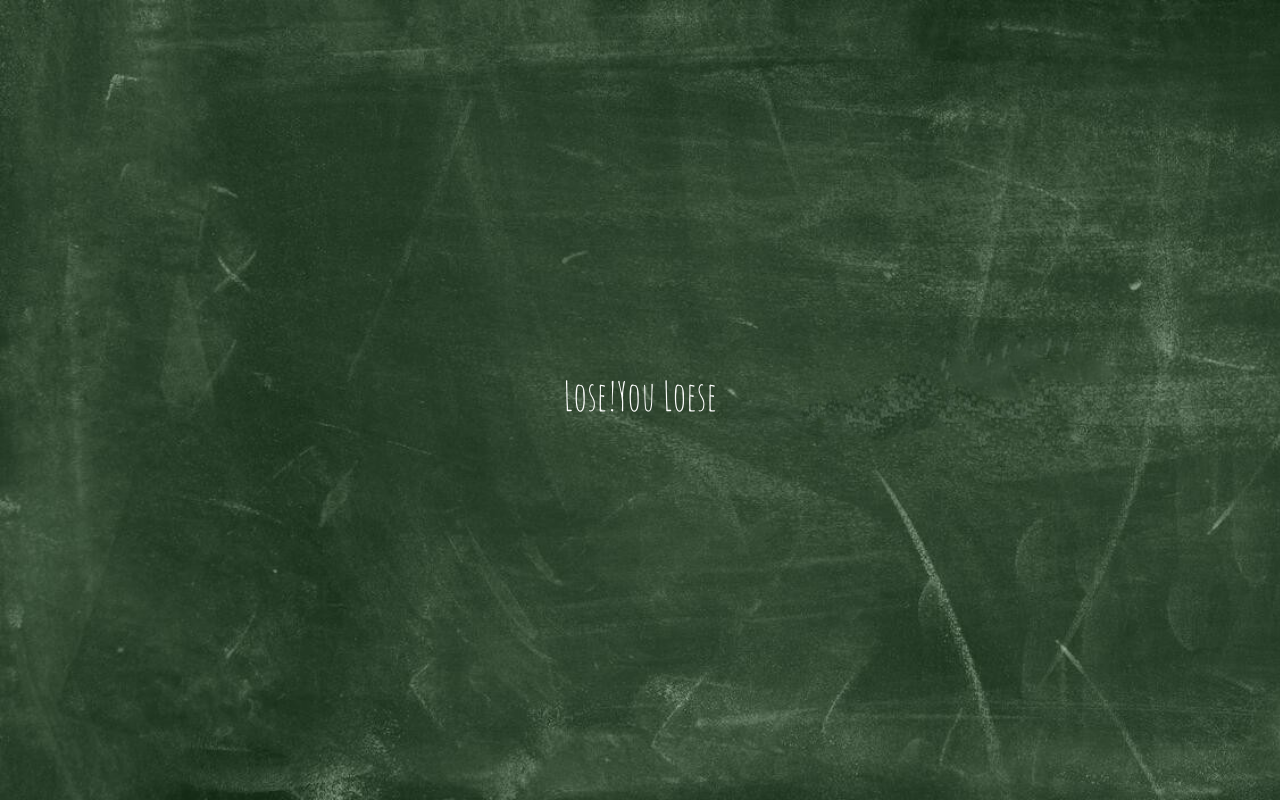
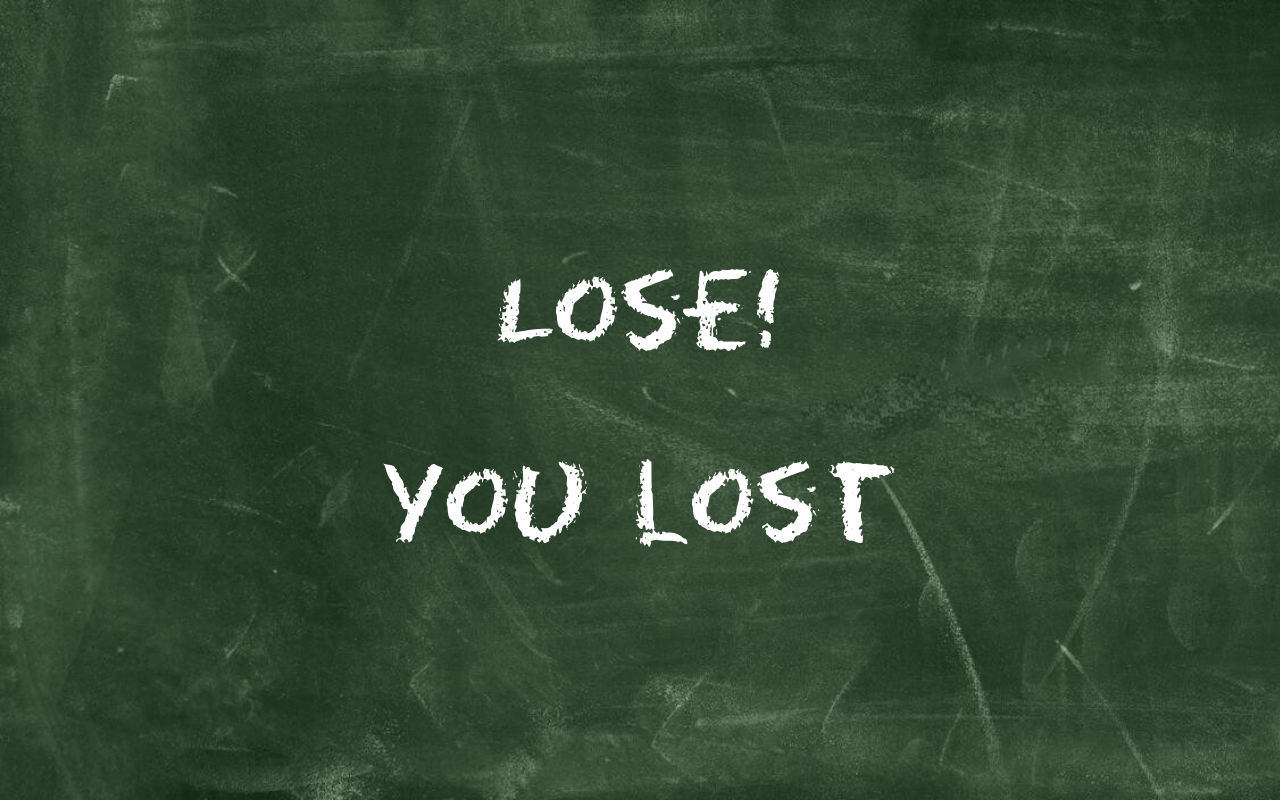
Before and after one commit to Tetoji/Hangman-Projekt, a Django app: page /loseGame/ in a window 1280 px wide. Run offline with Django 4.2, Linux system fonts and the light colour scheme; data comes from the database, SQL or seed files in the repository; both versions use the stored data as it was after the commit; some libraries are stand-ins or nearby versions.

Commit message:
So jetzt aber

```diff
--- a/hangmanapp/static/losepage.css
+++ b/hangmanapp/static/losepage.css
@@ -1,3 +1,8 @@
+@font-face {
+    font-family: "EraserDust";
+    src: url(EraserDust.ttf) format("truetype");
+  }
+
 body {
     background-image: url("Tafel_neu.jpeg");
     background-size: cover;
@@ -7,7 +12,12 @@ body {
     justify-content: center;
     align-items: center;
     min-height: 100vh;
-    font-family: 'Amatic SC';
+    font-family: "EraserDust";
     font-size: 30px;
     color: white;
 }
+
+div {
+    text-align: center;
+    font-size: 10vw;
+}
--- a/hangmanapp/templates/losepage.html
+++ b/hangmanapp/templates/losepage.html
@@ -1,55 +1,46 @@
 <!DOCTYPE html>
 <html lang="en">
-
   <head>
-    <meta charset="UTF-8">
-    <meta http-equiv="X-UA-Compatible"
-          content="IE=edge">
-    <meta name="viewport"
-          content="width=device-width, initial-scale=1.0">
+    <meta charset="UTF-8" />
+    <meta http-equiv="X-UA-Compatible" content="IE=edge" />
+    <meta name="viewport" content="width=device-width, initial-scale=1.0" />
     <title>Hangman Menue</title>
 
     {% load static %}
 
-    <link rel="shortcut icon"
+    <link
+      rel="shortcut icon"
       type="image/png"
-          href="{% static 'hangman.png' %}" />
-    <link rel="stylesheet"
+      href="{% static 'hangman.png' %}"
+    />
+    <link
+      rel="stylesheet"
       type="text/css"
-          href="{% static 'home/css/bootstrap.css' %}">
-    <link rel="preconnect"
-          href="https://fonts.googleapis.com">
-    <link rel="preconnect"
-          href="https://fonts.gstatic.com"
-          crossorigin>
-    <link href="https://fonts.googleapis.com/css2?family=Roboto:ital,wght@0,100;0,300;0,400;0,500;0,700;0,900;1,100;1,300;1,400;1,500;1,700;1,900&display=swap"
-          rel="stylesheet">
+      href="{% static 'home/css/bootstrap.css' %}"
+    />
+    <link rel="preconnect" href="https://fonts.googleapis.com" />
+    <link rel="preconnect" href="https://fonts.gstatic.com" crossorigin />
+    <link
+      href="https://fonts.googleapis.com/css2?family=Roboto:ital,wght@0,100;0,300;0,400;0,500;0,700;0,900;1,100;1,300;1,400;1,500;1,700;1,900&display=swap"
+      rel="stylesheet"
+    />
 
     <!--Tetje-->
-    <link rel="preconnect"
-          href="https://fonts.googleapis.com">
-    <link rel="preconnect"
-          href="https://fonts.gstatic.com"
-          crossorigin>
-    <link href="https://fonts.googleapis.com/css2?family=Amatic+SC&family=Rock+Salt&display=swap"
-          rel="stylesheet">
+    <link rel="preconnect" href="https://fonts.googleapis.com" />
+    <link rel="preconnect" href="https://fonts.gstatic.com" crossorigin />
+    <link
+      href="https://fonts.googleapis.com/css2?family=Amatic+SC&family=Rock+Salt&display=swap"
+      rel="stylesheet"
+    />
 
-
-    <link href="{% static 'losepage.css' %}"
-          rel="stylesheet">
-
-
+    <link href="{% static 'losepage.css' %}" rel="stylesheet" />
   </head>
 
   <body>
-    <header>
-        <h1>Lose!</h1>
-    </header>
-
-    <h1>You Loese</h1>
-
+    <div class="message">
+      <div>Lose!</div>
+      <div>You lost</div>
+    </div>
     <script src="{% static 'menue_logik.js' %}"></script>
-
   </body>
-
 </html>
```
Also changed, not shown: hangmanapp/static/winpage.css (+11 -1 lines), hangmanapp/templates/winpage.html (+28 -37 lines), db.sqlite3. Lines whose indentation alone changed are shown as unchanged.
